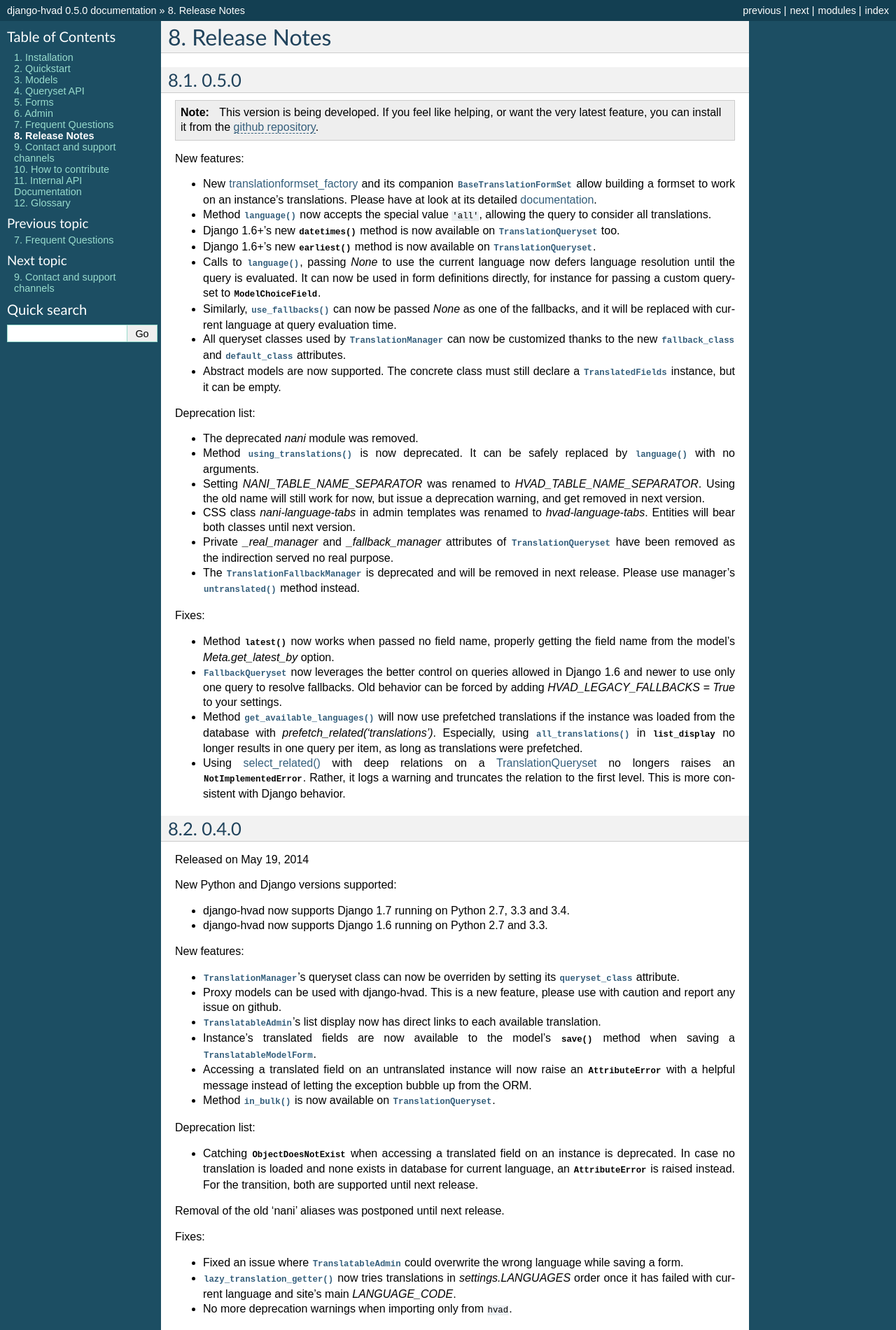
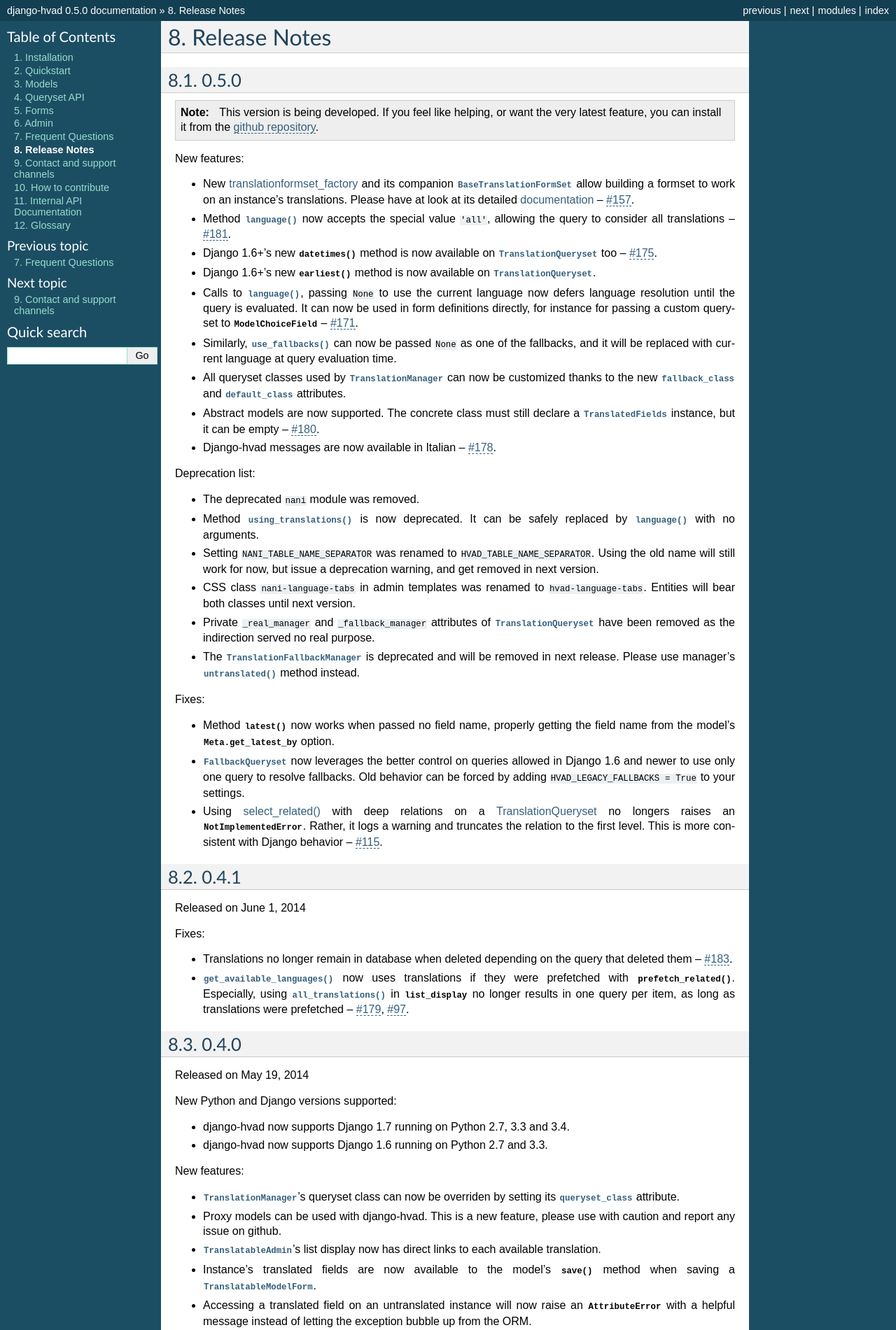
Before and after one commit to KristianOellegaard/django-hvad, a Sphinx documentation site: the page built from docs/public/release_notes.rst, in a window 1280 px wide. Shown: the top 1901 px of the page at 70% size. Built offline with Sphinx 7.4.7, drawn with Linux system fonts in a browser that asks for light colours; some of the changed text lies outside the part shown.

Commit message:
Clean up release notes and add links back to issues

```diff
--- a/docs/_static/stylesheet.css
+++ b/docs/_static/stylesheet.css
@@ -12,3 +12,11 @@
 .toctree-l1.current > ul.current {
     margin-bottom: 0.6em;
 }
+
+li.toctree-l1 {
+    margin-bottom: 0.2em;
+}
+
+ul.simple>li {
+    margin-bottom: 0.35em;
+}
--- a/docs/public/release_notes.rst
+++ b/docs/public/release_notes.rst
@@ -17,38 +17,39 @@
 - New :ref:`translationformset_factory <translationformset>` and its companion
   :class:`~hvad.forms.BaseTranslationFormSet` allow building a formset to work
   on an instance's translations. Please have at look at its detailed
-  :ref:`documentation <translationformset>`.
+  :ref:`documentation <translationformset>` – :issue:`157`.
 - Method :meth:`~hvad.manager.TranslationQueryset.language` now accepts the
-  special value ``'all'``, allowing the query to consider all translations.
+  special value ``'all'``, allowing the query to consider all translations – :issue:`181`.
 - Django 1.6+'s new :meth:`~django.db.models.query.QuerySet.datetimes` method is
-  now available on :class:`~hvad.manager.TranslationQueryset` too.
+  now available on :class:`~hvad.manager.TranslationQueryset` too – :issue:`175`.
 - Django 1.6+'s new :meth:`~django.db.models.query.QuerySet.earliest` method is
   now available on :class:`~hvad.manager.TranslationQueryset`.
-- Calls to :meth:`~hvad.manager.TranslationQueryset.language`, passing `None`
+- Calls to :meth:`~hvad.manager.TranslationQueryset.language`, passing ``None``
   to use the current language now defers language resolution until the query is
   evaluated. It can now be used in form definitions directly, for instance for
-  passing a custom queryset to :class:`~django.forms.ModelChoiceField`.
+  passing a custom queryset to :class:`~django.forms.ModelChoiceField` – :issue:`171`.
 - Similarly, :meth:`~hvad.manager.FallbackQueryset.use_fallbacks` can now be
-  passed `None` as one of the fallbacks, and it will be replaced with current
+  passed ``None`` as one of the fallbacks, and it will be replaced with current
   language at query evaluation time.
 - All queryset classes used by :class:`~hvad.manager.TranslationManager` can now
   be customized thanks to the new :attr:`~hvad.manager.TranslationManager.fallback_class`
   and :attr:`~hvad.manager.TranslationManager.default_class` attributes.
 - Abstract models are now supported. The concrete class must still declare a
-  :class:`~hvad.models.TranslatedFields` instance, but it can be empty.
+  :class:`~hvad.models.TranslatedFields` instance, but it can be empty – :issue:`180`.
+- Django-hvad messages are now available in Italian – :issue:`178`.
 
 Deprecation list:
 
-- The deprecated `nani` module was removed.
+- The deprecated ``nani`` module was removed.
 - Method :meth:`~hvad.manager.TranslationManager.using_translations` is now deprecated.
   It can be safely replaced by :meth:`~hvad.manager.TranslationManager.language`
   with no arguments.
-- Setting `NANI_TABLE_NAME_SEPARATOR` was renamed to `HVAD_TABLE_NAME_SEPARATOR`.
+- Setting ``NANI_TABLE_NAME_SEPARATOR`` was renamed to ``HVAD_TABLE_NAME_SEPARATOR``.
   Using the old name will still work for now, but issue a deprecation warning,
   and get removed in next version.
-- CSS class `nani-language-tabs` in admin templates was renamed to
-  `hvad-language-tabs`. Entities will bear both classes until next version.
-- Private `_real_manager` and `_fallback_manager` attributes of
+- CSS class ``nani-language-tabs`` in admin templates was renamed to
+  ``hvad-language-tabs``. Entities will bear both classes until next version.
+- Private ``_real_manager`` and ``_fallback_manager`` attributes of
   :class:`~hvad.manager.TranslationQueryset` have been removed as the indirection
   served no real purpose.
 - The :class:`~hvad.manager.TranslationFallbackManager` is deprecated and will
@@ -59,22 +60,37 @@
 
 - Method :meth:`~django.db.models.query.QuerySet.latest` now works when passed
   no field name, properly getting the field name from the model's
-  `Meta.get_latest_by` option.
+  :attr:`Meta.get_latest_by <django.db.models.Options.get_latest_by>` option.
 - :class:`~hvad.manager.FallbackQueryset` now leverages the better control on
   queries allowed in Django 1.6 and newer to use only one query to resolve
-  fallbacks. Old behavior can be forced by adding `HVAD_LEGACY_FALLBACKS = True`
+  fallbacks. Old behavior can be forced by adding ``HVAD_LEGACY_FALLBACKS = True``
   to your settings.
-- Method :meth:`~hvad.models.TranslatableModel.get_available_languages` will now
-  use prefetched translations if the instance was loaded from the database with
-  `prefetch_related('translations')`. Especially, using
-  :meth:`~hvad.admin.TranslatableAdmin.all_translations` in
-  :attr:`~django.contrib.admin.ModelAdmin.list_display` no longer results in one
-  query per item, as long as translations were prefetched.
 - Using :ref:`select_related() <select_related-public>` with deep relations on a
   :ref:`TranslationQueryset <TranslationQueryset-public>` no longers raises an
   :exc:`~exceptions.NotImplementedError`. Rather, it logs a warning and truncates
   the relation to the first level. This is more consistent with Django
-  behavior.
+  behavior – :issue:`115`.
+
+
+.. release 0.4.1
+
+*****************************
+0.4.1
+*****************************
+
+Released on June 1, 2014
+
+Fixes:
+
+- Translations no longer remain in database when deleted depending on
+  the query that deleted them – :issue:`183`.
+- :meth:`~hvad.models.TranslatableModel.get_available_languages` now
+  uses translations if they were prefetched with
+  :meth:`~django.db.models.query.QuerySet.prefetch_related`.  Especially, using
+  :meth:`~hvad.admin.TranslatableAdmin.all_translations` in
+  :attr:`~django.contrib.admin.ModelAdmin.list_display` no longer results in one
+  query per item, as long as translations were prefetched –
+  :issue:`179`, :issue:`97`.
 
 
 .. release 0.4.0
@@ -115,20 +131,20 @@
   :exc:`~exceptions.AttributeError` is raised instead. For the transition,
   both are supported until next release.
 
-Removal of the old 'nani' aliases was postponed until next release.
+Removal of the old ``'nani'`` aliases was postponed until next release.
 
 Fixes:
 
 - Fixed an issue where :class:`~hvad.admin.TranslatableAdmin` could overwrite the
   wrong language while saving a form.
 - :meth:`~hvad.models.TranslatableModel.lazy_translation_getter` now tries
-  translations in `settings.LANGUAGES` order once it has failed with current
-  language and site's main `LANGUAGE_CODE`.
+  translations in :setting:`LANGUAGES` order once it has failed with current
+  language and site's main :setting:`LANGUAGE_CODE`.
 - No more deprecation warnings when importing only from ``hvad``.
 - :class:`~hvad.admin.TranslatableAdmin` now generates relative URLs instead
-    of absolute ones, enabling it to work behind reverse proxies.
+  of absolute ones, enabling it to work behind reverse proxies.
 - django-hvad does not depend on the default manager being named
-    'objects' anymore.
+  'objects' anymore.
 - Q objects now work properly with :class:`~hvad.manager.TranslationQueryset`.
 
 .. release-0.3
@@ -143,7 +159,7 @@
 
 Deprecation list:
 
-. Dropped support for django 1.2.
+- Dropped support for django 1.2.
 - In next release, the old 'nani' module will be removed.
 
 
@@ -169,7 +185,7 @@
 
 Released on November 29, 2011
 
- * Introduces :meth:`lazy_translation_getter`
+- Introduces :meth:`lazy_translation_getter`
 
 
 .. release-0.1.3
@@ -180,9 +196,9 @@
 
 Released on November 8, 2011
 
- * A new setting was introduced to configure the table name separator, ``NANI_TABLE_NAME_SEPARATOR``.
+- A new setting was introduced to configure the table name separator, ``NANI_TABLE_NAME_SEPARATOR``.
 
-   .. note::
+  .. note::
 
        If you upgrade from an earlier version, you'll have to rename your tables yourself (the general template is
        ``appname_modelname_translation``) or set ``NANI_TABLE_NAME_SEPARATOR`` to the empty string in your settings (which
```
